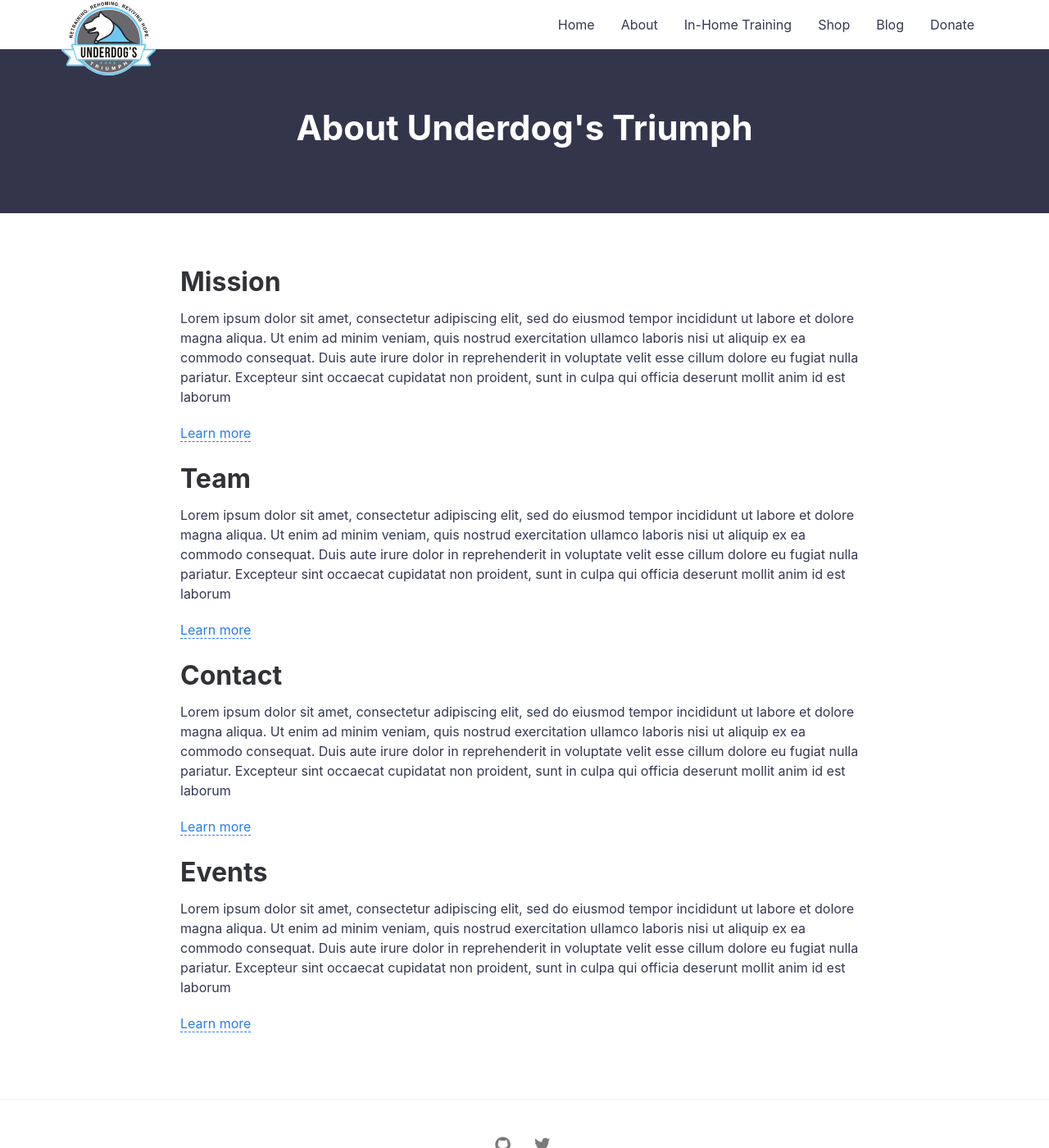
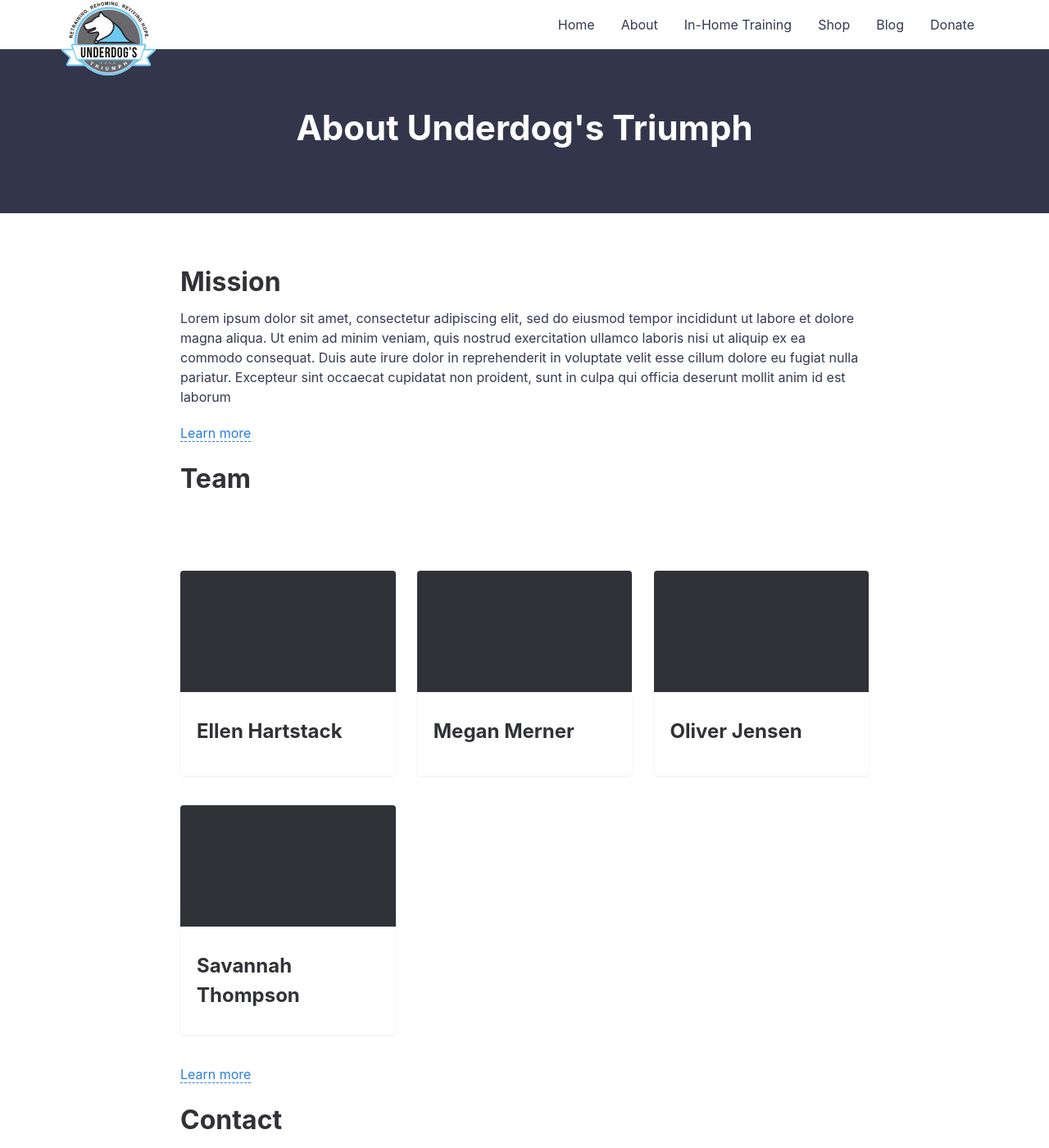
Before and after one commit to ojensen5115/underdogs-triumph, a Jekyll site: the page built from about.md, in a window 1280 px wide and 1400 px high. Shown: the whole window at 82% size. Built offline with Jekyll 4.4.1, drawn with Linux system fonts in a browser that asks for light colours.

Commit message:
add 'people' collection

```diff
--- a/_config.yml
+++ b/_config.yml
@@ -11,6 +11,9 @@
 collections_dir: collections
 
 collections:
+  people:
+    output: true
+    permalink: /about/:name
   training_options:
     output: true
     permalink: /training/:name
@@ -24,6 +27,11 @@
       type: shop_items
     values:
       layout: shop_item
+  - scope:
+      path: ""
+      type: people
+    values:
+      layout: page
 
 # SEO PLUGIN
 social:
--- /dev/null
+++ b/_includes/card-person.html
@@ -0,0 +1,29 @@
+<div class="post-card" itemprop="blogPosts" itemscope="" itemtype="http://schema.org/BlogPosting">
+  <a href="{{ person.url | relative_url }}">
+    {% if person.featured-img %}
+      <figure class="post-card__thumb">
+        <img
+          src="{{ site.url }}{{ site.baseurl }}/assets/img/posts/{{person.featured-img}}_placehold.jpg",
+          data-srcset="{{ site.url }}{{ site.baseurl }}/assets/img/posts/{{person.featured-img}}_thumb.jpg, {{ site.url }}{{ site.baseurl }}/assets/img/posts/{{person.featured-img}}_thumb@2x.jpg 2x"
+          class="lazyload blur"
+          alt="{{person.title}}"
+        />
+        <noscript><img src="{{ site.url }}{{ site.baseurl }}/assets/img/posts/{{person.featured-img}}_thumb.jpg" alt="{{ person.title }}"></noscript>
+      </figure>
+    {% else %}
+      <figure class="post-card__thumb">
+        <div class="dark-bg"></div>
+      </figure>
+    {% endif %}
+  </a>
+  <a class="post-card__inner" href="{{ person.url | relative_url }}">
+    <div class="post-card__header">
+      <h2>{{ person.name | strip_html | truncate: 50 }}</h2>
+    </div>
+    {% if person.summary %}
+      <p>{{ person.summary | strip_html | truncatewords:20 }}</p>
+    {% else %}
+      <p>{{ person.description | strip_html | truncatewords: 20 }}</p>
+    {% endif %}
+  </a>
+</div>
--- a/about.md
+++ b/about.md
@@ -13,7 +13,11 @@
 
 # Team
 
-Lorem ipsum dolor sit amet, consectetur adipiscing elit, sed do eiusmod tempor incididunt ut labore et dolore magna aliqua. Ut enim ad minim veniam, quis nostrud exercitation ullamco laboris nisi ut aliquip ex ea commodo consequat. Duis aute irure dolor in reprehenderit in voluptate velit esse cillum dolore eu fugiat nulla pariatur. Excepteur sint occaecat cupidatat non proident, sunt in culpa qui officia deserunt mollit anim id est laborum
+<div class="post-list" itemscope="" itemtype="http://schema.org/Blog">
+    {% for person in site.people %}
+        {% include card-person.html %}
+    {% endfor %}
+</div>
 
 [Learn more]({{ "/team" | relative_url }})
 
```
Also changed, not shown: collections/_people/ellen.md (added, +8 -0 lines), collections/_people/megan.md (added, +6 -0 lines), collections/_people/oliver.md (added, +6 -0 lines), collections/_people/savannah.md (added, +8 -0 lines), sw.js (+1 -1 lines), team.md (deleted, +0 -6 lines).
